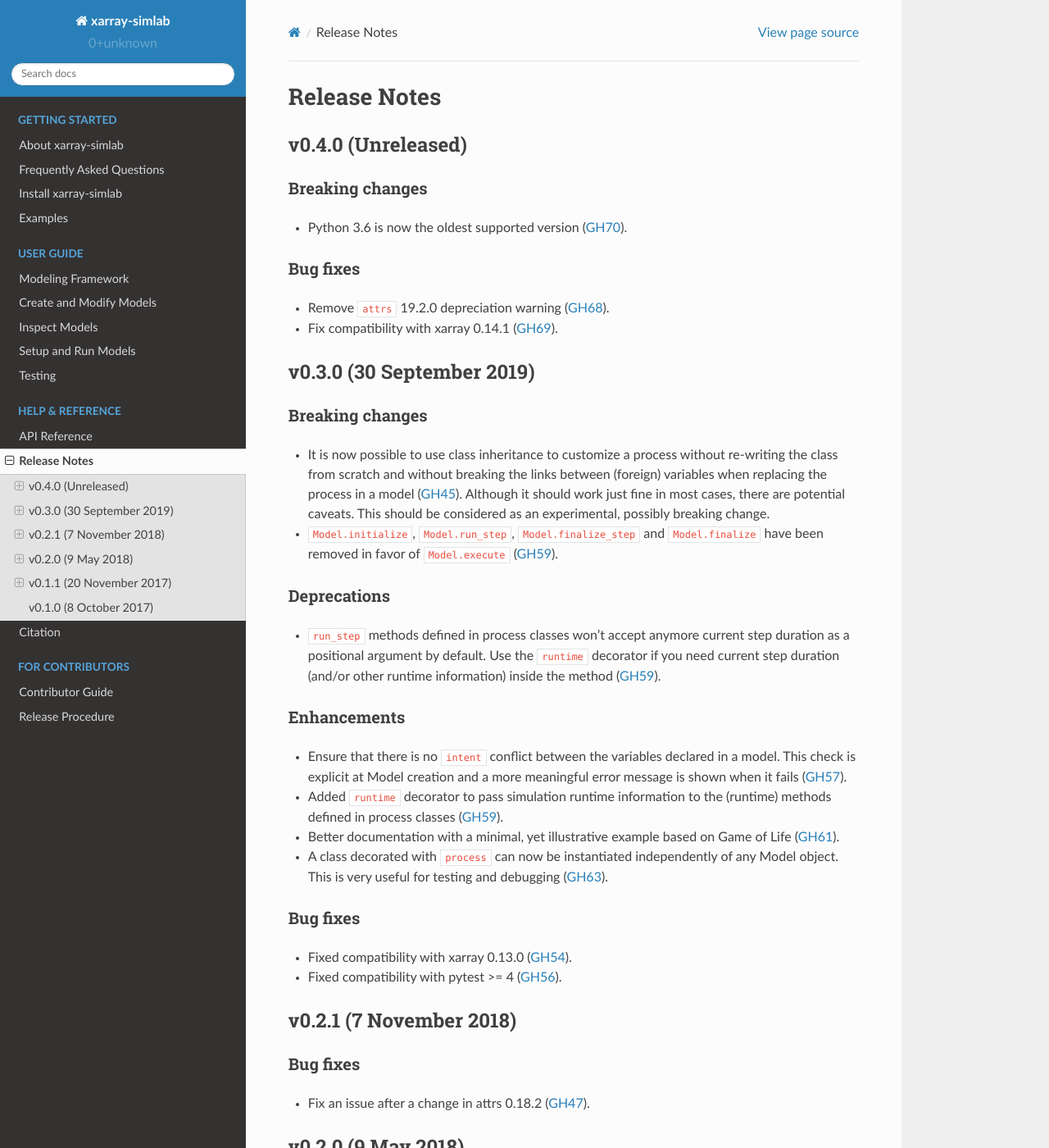
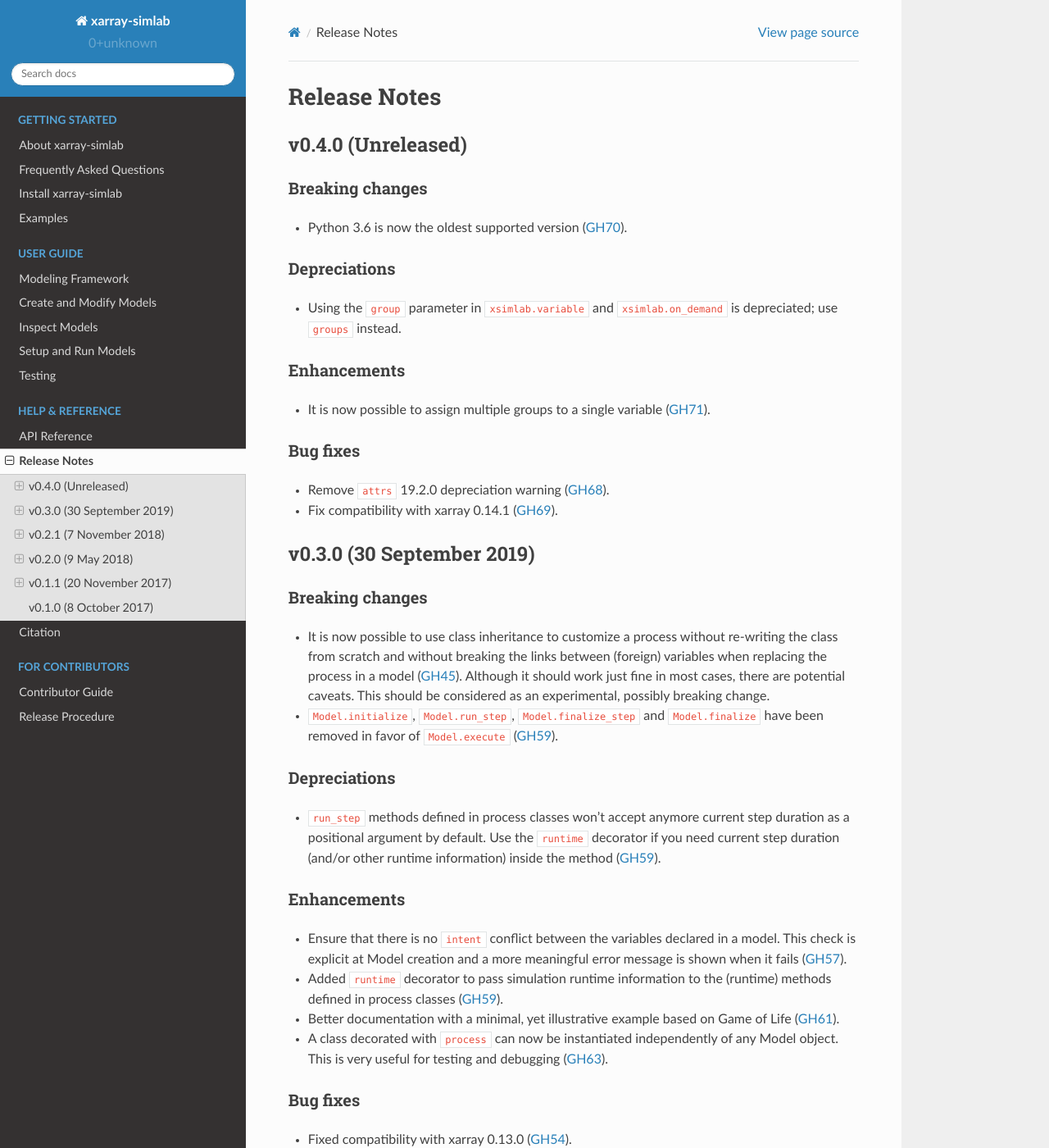
Before and after one commit to xarray-contrib/xarray-simlab, a Sphinx documentation site: the page built from doc/whats_new.rst, in a window 1280 px wide and 1400 px high. Shown: the whole window at 82% size. Built offline with Sphinx 7.4.7 and the Read the Docs theme 2.0.0, drawn with Linux system fonts in a browser that asks for light colours; pages that are not in the unit, such as notebooks, are missing from menus; the version number could not be read and is left out.

Commit message:
update release notes

```diff
--- a/doc/whats_new.rst
+++ b/doc/whats_new.rst
@@ -10,6 +10,18 @@ Breaking changes
 ~~~~~~~~~~~~~~~~
 
 - Python 3.6 is now the oldest supported version (:issue:`70`).
+
+Depreciations
+~~~~~~~~~~~~~
+
+- Using the ``group`` parameter in ``xsimlab.variable`` and
+  ``xsimlab.on_demand`` is depreciated; use ``groups`` instead.
+
+Enhancements
+~~~~~~~~~~~~
+
+- It is now possible to assign multiple groups to a single variable
+  (:issue:`71`).
 
 Bug fixes
 ~~~~~~~~~
@@ -33,8 +45,8 @@ Breaking changes
   and ``Model.finalize`` have been removed in favor of
   ``Model.execute`` (:issue:`59`).
 
-Deprecations
-~~~~~~~~~~~~
+Depreciations
+~~~~~~~~~~~~~
 
 - ``run_step`` methods defined in process classes won't accept anymore
   current step duration as a positional argument by default. Use the
```
